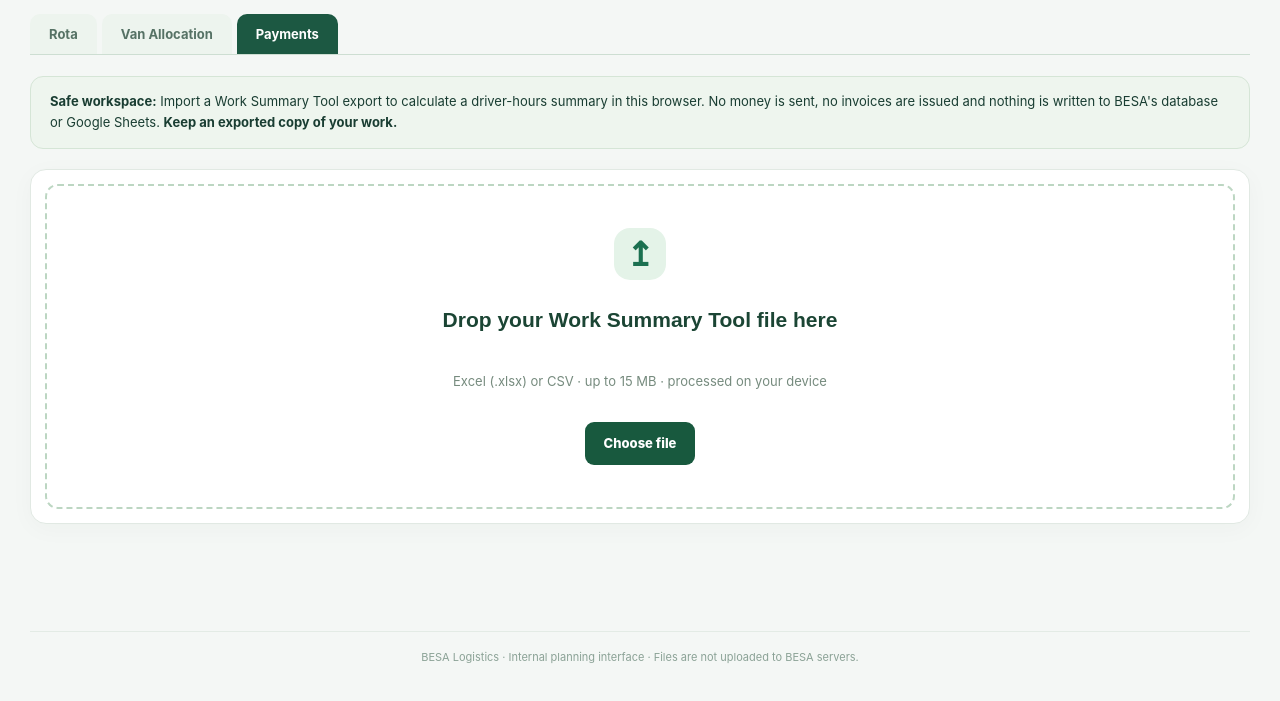
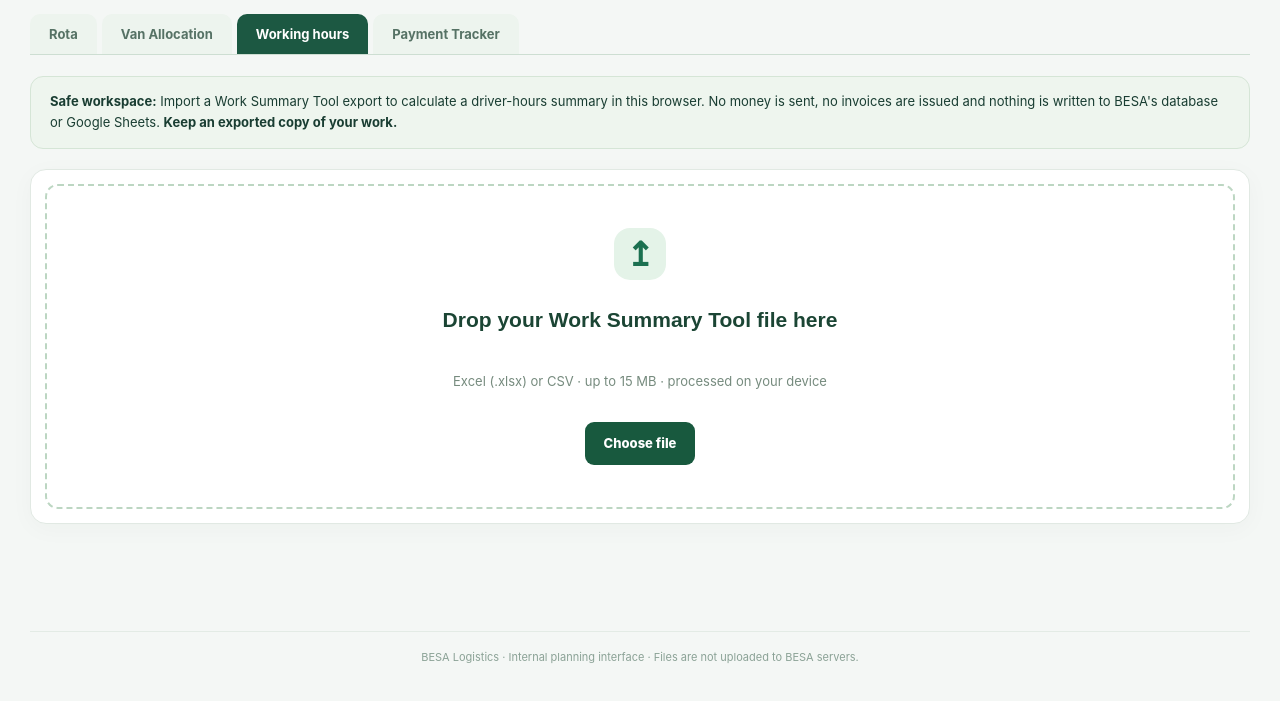
Before and after one commit to besmir-cpu/BESA-Logistics, a plain HTML site: page payments.html in a window 1280 px wide. Shown: the part 231-932 px from the top of the page. Drawn offline with nearby package versions, Linux system fonts and the light colour scheme.

Commit message:
nav: link Payments hours import to weekly Payment Tracker

```diff
--- a/payments.html
+++ b/payments.html
@@ -13,7 +13,7 @@
 <h1>Work summary</h1><p>Review driver hours and activity before preparing weekly payments.</p></div>
 <div class="payment-heading-side"><span class="payment-status-pill">REVIEW ONLY</span><a class="payment-minilink" href="rota.html">Open Rota →</a></div></div>
 <nav class="operation-tabs" aria-label="Operations sections">
-<a href="rota.html">Rota</a><a href="rota.html#vans">Van Allocation</a><a href="payments.html" aria-current="page">Payments</a></nav>
+<a href="rota.html">Rota</a><a href="rota.html#vans">Van Allocation</a><a href="payments.html" aria-current="page">Working hours</a><a href="payment-tracker.html">Payment Tracker</a></nav>
 <div class="finance-note"><strong>Safe workspace:</strong> Import a Work Summary Tool export to calculate a driver-hours summary in this browser. No money is sent, no invoices are issued and nothing is written to BESA's database or Google Sheets. <strong>Keep an exported copy of your work.</strong></div>
 <section class="payment-upload-card"><div class="payment-drop" id="payment-drop" role="group" aria-label="Work Summary Tool file import">
 <div class="payment-upload-icon" aria-hidden="true">↥</div><h2>Drop your Work Summary Tool file here</h2>
```
